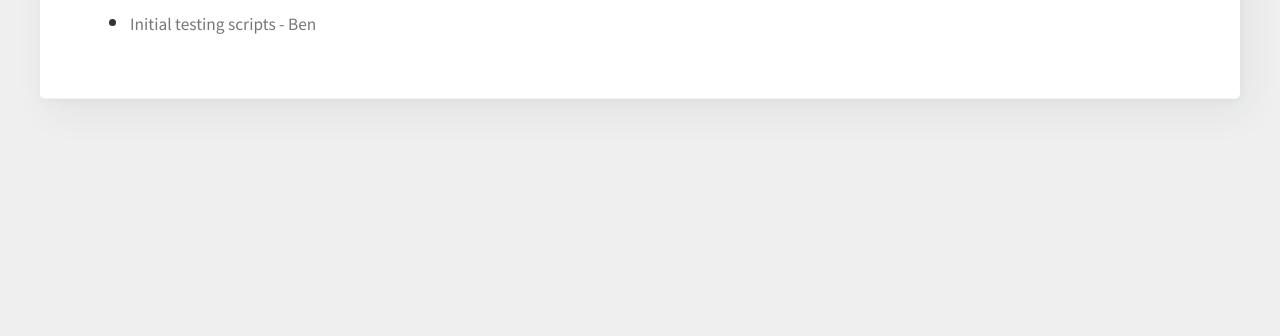
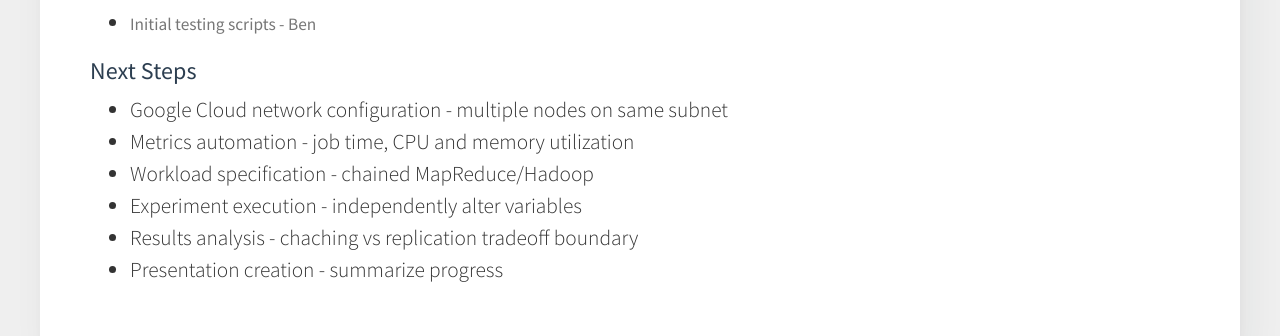
Before and after one commit to andrewwong97/cloud-computing, a plain HTML site: page website/index.html in a window 1280 px wide. Shown: the part 3186-3522 px from the top of the page. Before the commit the page ends 3345 px from the top, so only its background shows below. Drawn offline with Linux system fonts and the light colour scheme.

Commit message:
Adding next steps

```diff
--- a/website/index.html
+++ b/website/index.html
@@ -105,6 +105,15 @@
           <li><p>Project homepage - Andrew</p></li>
           <li><p>Initial testing scripts - Ben</p></li>
         </ul>
+        <h3>Next Steps</h3>
+        <ul>
+          <li>Google Cloud network configuration - multiple nodes on same subnet</li>
+          <li>Metrics automation - job time, CPU and memory utilization</li>
+          <li>Workload specification - chained MapReduce/Hadoop</li>
+          <li>Experiment execution - independently alter variables</li>
+          <li>Results analysis - chaching vs replication tradeoff boundary</li>
+          <li>Presentation creation - summarize progress</li>
+        </ul>
         <!-- <a href="img/Final Pres.pdf"><button class="slide-deck">Slide Deck PDF</button></a> -->
 
       </div>
```
